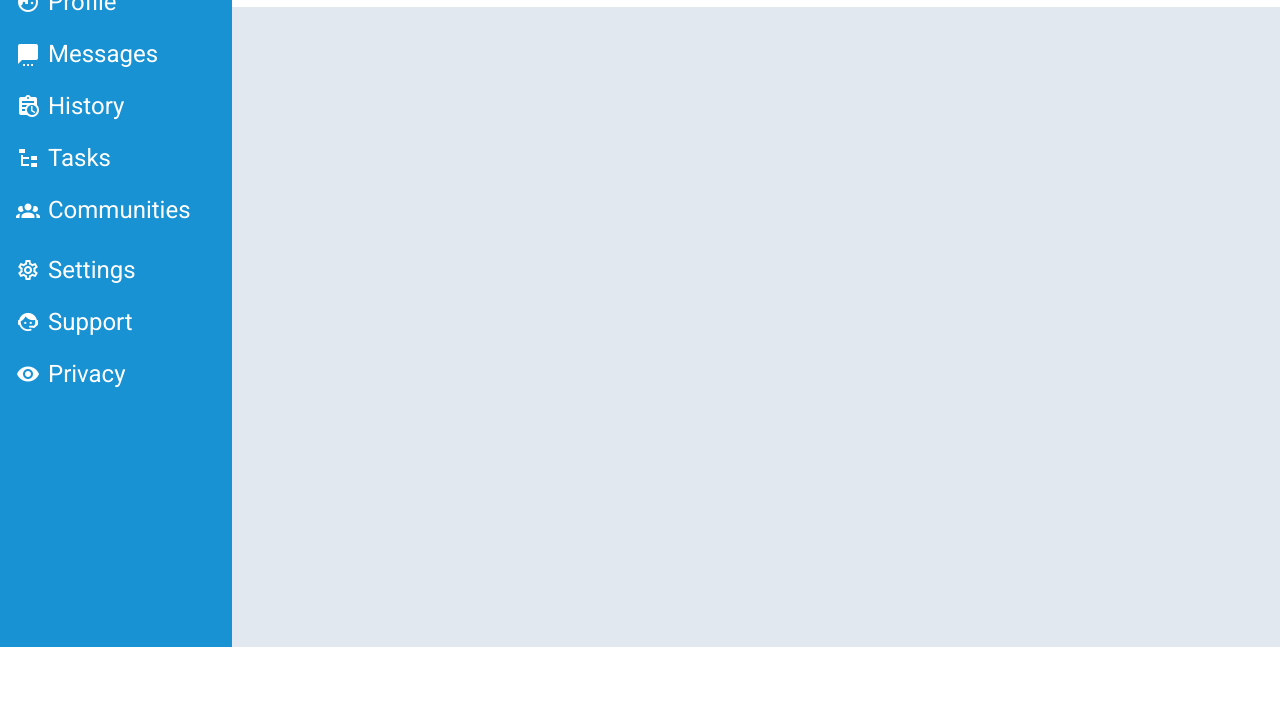
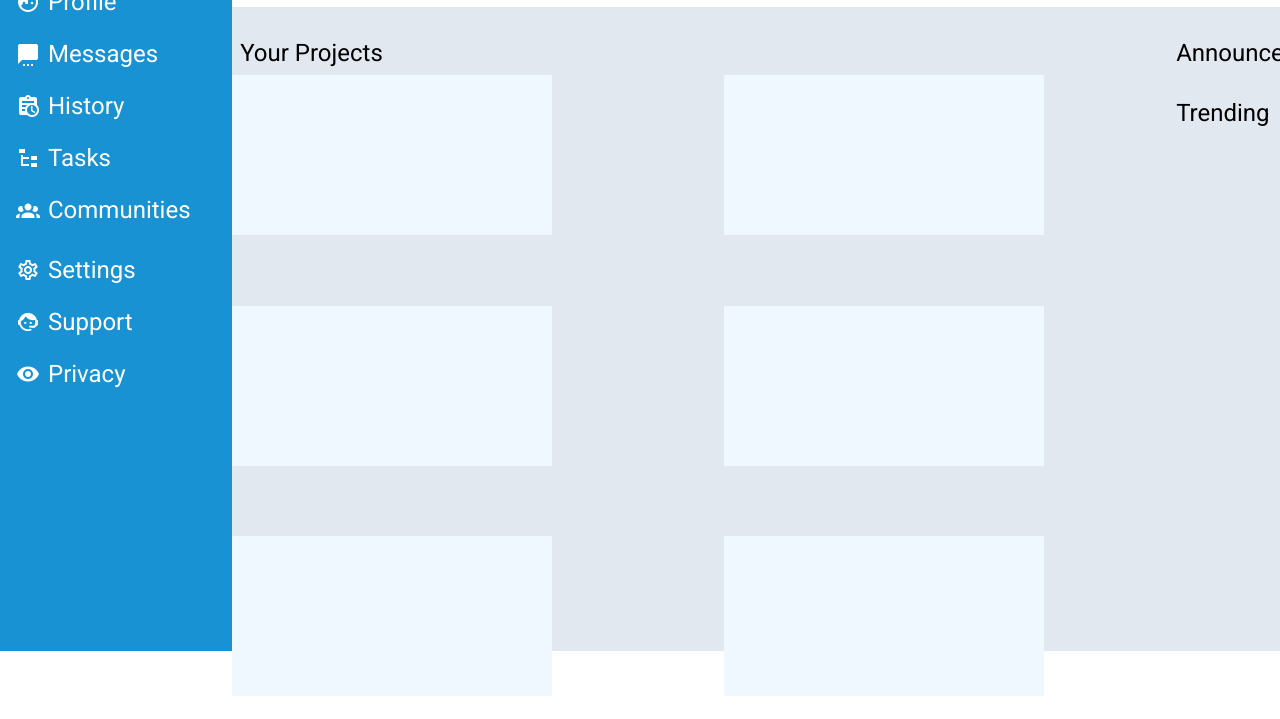
Before and after one commit to obrenv/Admin-dashboard, a plain HTML site: page index.html in a window 1280 px wide. Shown: the part 153-872 px from the top of the page. Before the commit the page ends 800 px from the top, so only its background shows below. Drawn offline with Linux system fonts and the light colour scheme.

Commit message:
main started

```diff
--- a/index.html
+++ b/index.html
@@ -62,7 +62,30 @@
 </div>
 
 
-<div class="main-container"></div>
+<div class="main-container">
+
+<div class="left">
+    <p class="main-titles">Your Projects</p>
+<div class="cards">
+<div class="card"></div>
+<div class="card"></div>
+<div class="card"></div>
+<div class="card"></div>
+<div class="card"></div>
+<div class="card"></div>
+</div>
+
+</div>
+
+
+
+<div class="right">
+<p class="main-titles">Announcements</p>
+<div class="Announcements"></div>
+<p class="main-titles">Trending</p>
+<div class="Trending"></div>
+</div>
+</div>
 
 
 
--- a/style.css
+++ b/style.css
@@ -103,7 +103,7 @@ margin-left: 3rem;
  .pepe{
   width: 3rem;
   border: solid 1px;
-  border-radius: 50%;
+  border-radius: 100%;
    }
 
    .searchbar input{
@@ -153,3 +153,36 @@ font-weight: 900;
      height:2rem;
      border-radius: 2rem;
    }
+
+
+
+
+
+   /* MAIN */
+
+.main-container{
+  display:grid;
+  grid-template-columns: 3fr 1fr;
+}
+
+.cards{
+  height: 100%;
+  display:grid;
+  grid-template-columns: 1fr 1fr;
+  grid-template-rows: 1fr 1fr 1fr;
+
+  gap:3rem;
+}
+
+
+.card{
+  background-color: aliceblue;
+  width: 20rem;
+  height: 10rem;
+
+
+}
+
+.main-titles{
+  margin-top: 2rem;
+}
```
